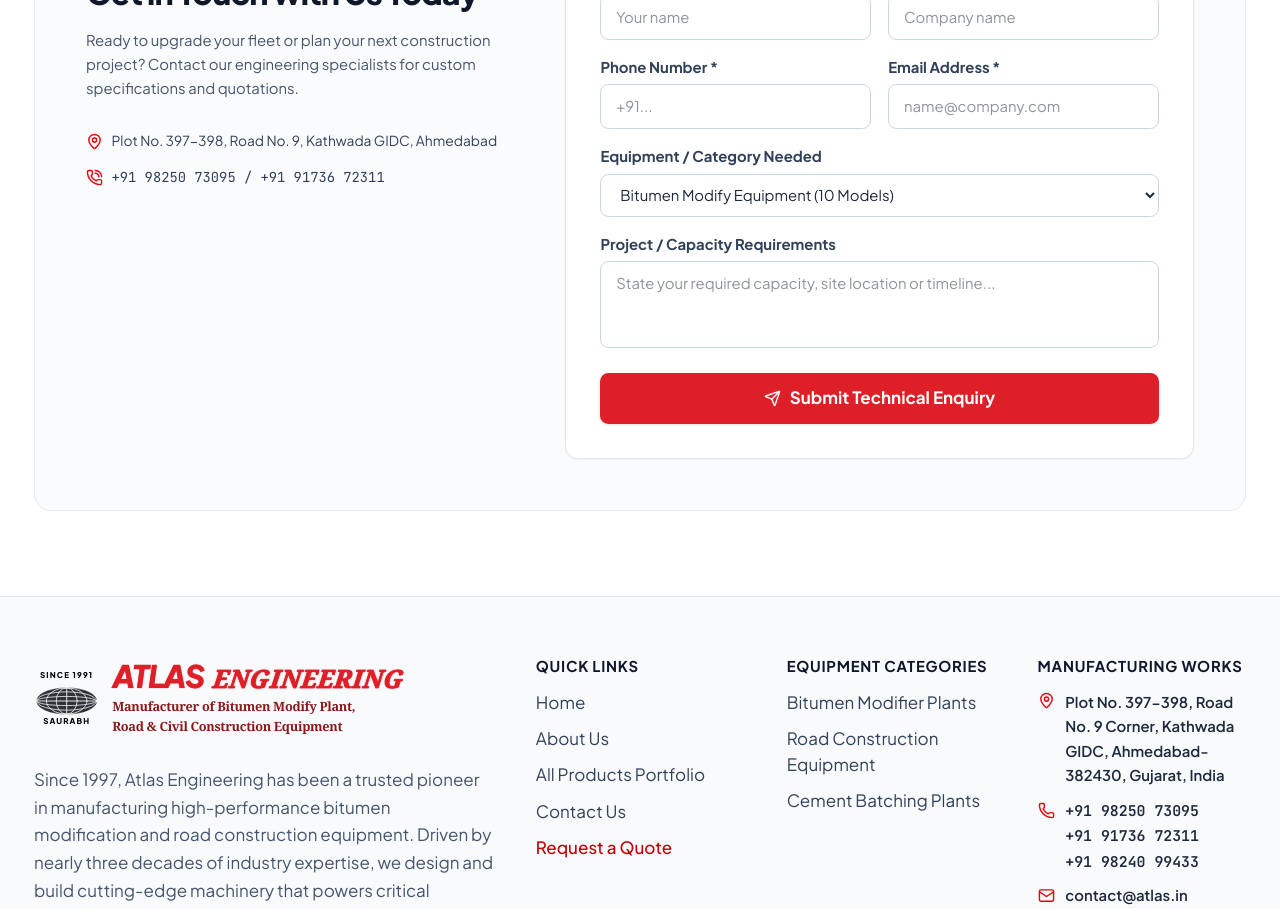
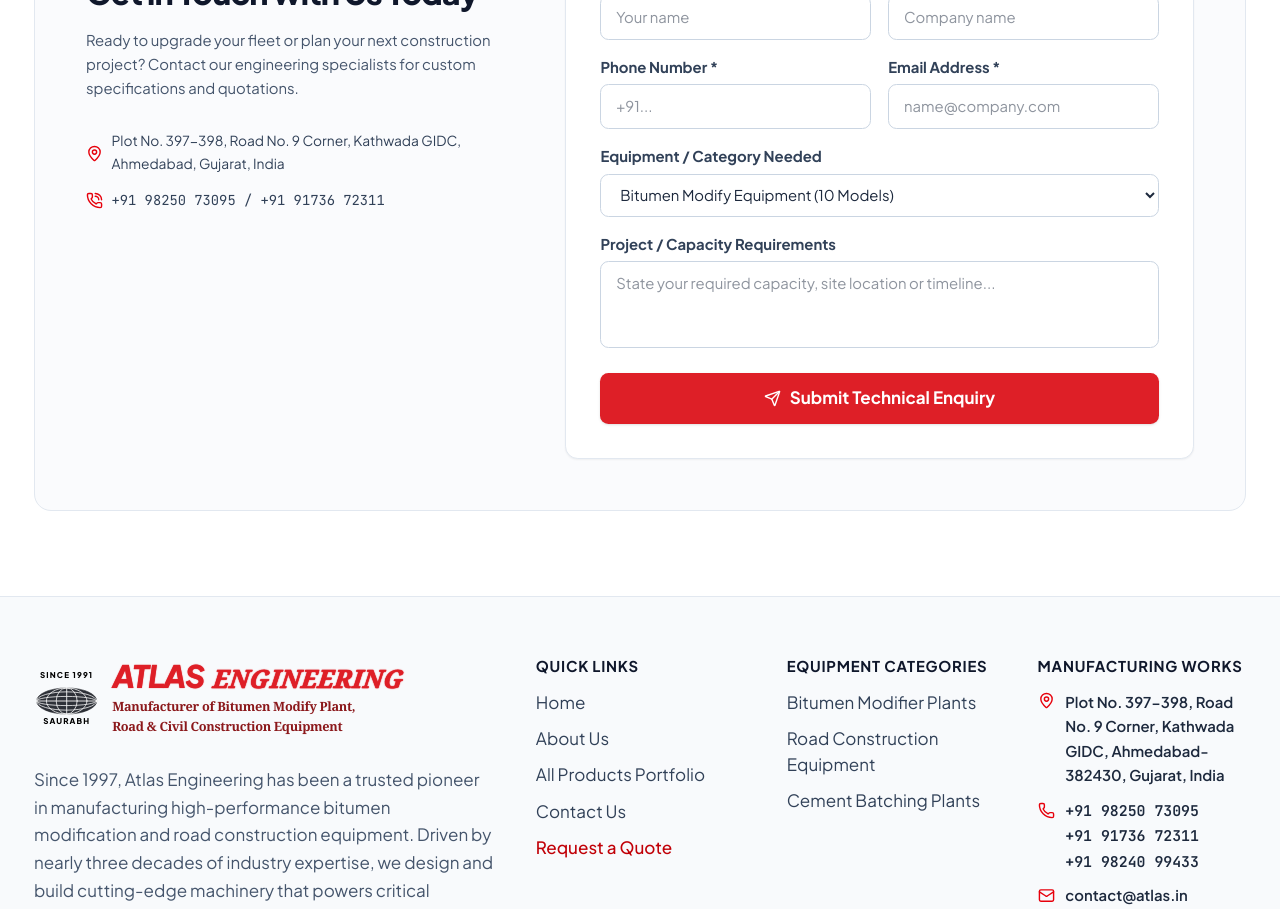
Before and after one commit to atlasengineering537-create/atlas, a React (Vite) app: page / in a window 1280 px wide. Shown: the part 6900-7809 px from the top of the page. Built offline with nearby package versions, Linux system fonts and the light colour scheme; a web font is replaced by a local one.

Commit message:
fix: update address details in HomePage
Append specific location details and state/country to the contact address for better accuracy.

```diff
--- a/src/pages/HomePage.tsx
+++ b/src/pages/HomePage.tsx
@@ -647,7 +647,7 @@
                 <div className="space-y-3 pt-3 text-xs text-slate-700">
                   <div className="flex items-center gap-2">
                     <MapPin className="w-4 h-4 text-red-600 shrink-0" />
-                    <span>Plot No. 397-398, Road No. 9, Kathwada GIDC, Ahmedabad</span>
+                    <span>Plot No. 397-398, Road No. 9 Corner, Kathwada GIDC, Ahmedabad, Gujarat, India</span>
                   </div>
                   <div className="flex items-center gap-2">
                     <PhoneCall className="w-4 h-4 text-red-600 shrink-0" />
```
